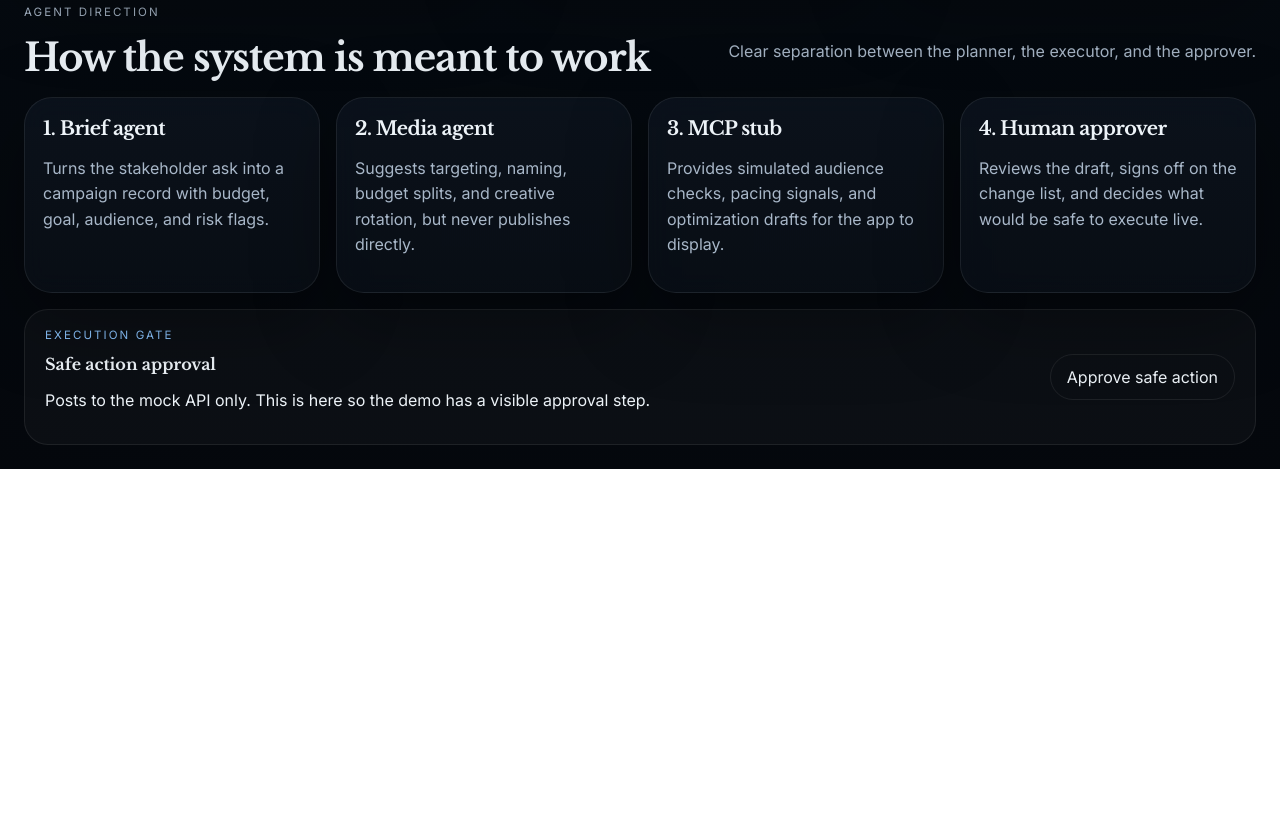
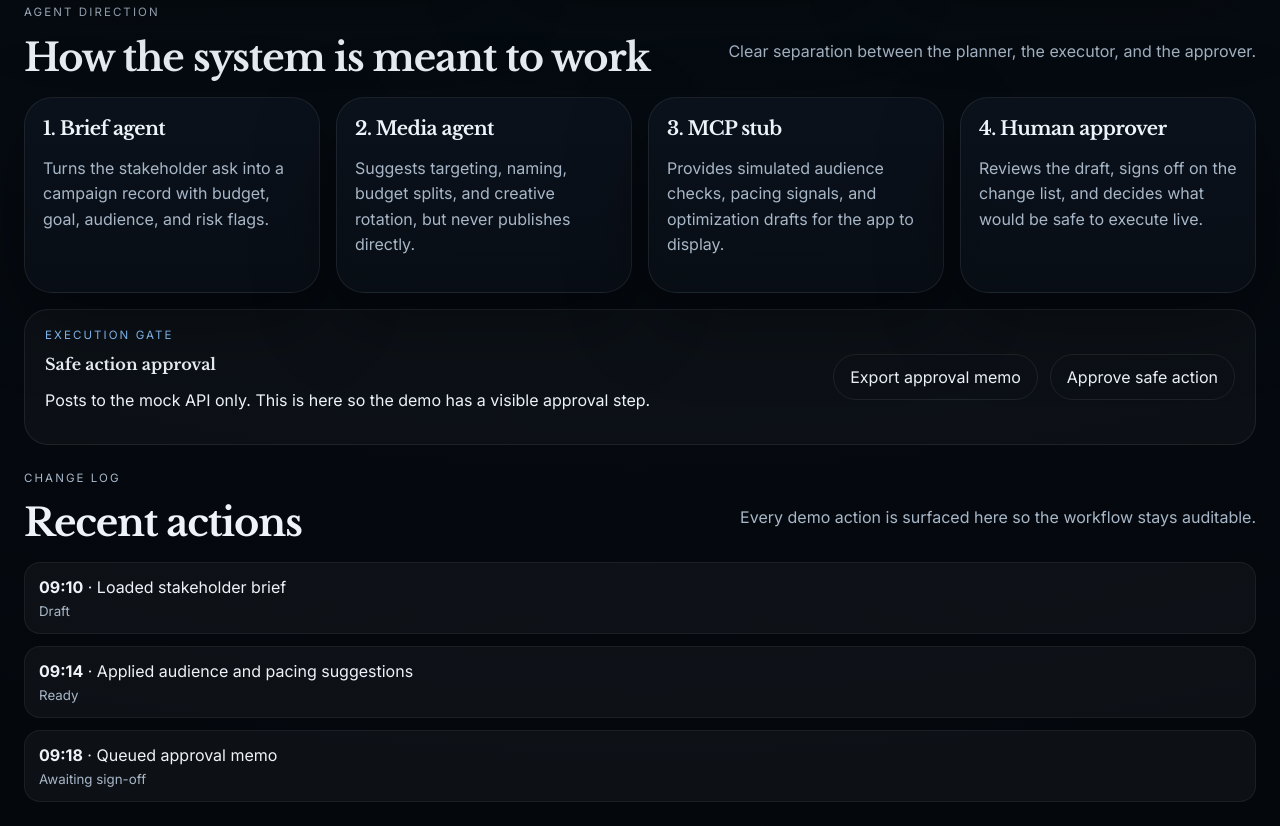
Before and after one commit to cw4444/linkedin-campaign-manager, a website built with Vite: page index.html in a window 1280 px wide. Shown: the part 1953-2779 px from the top of the page. Before the commit the page ends 2422 px from the top, so only its background shows below. Built offline with nearby package versions, Linux system fonts and the light colour scheme.

Commit message:
Add approval memo and changelog

```diff
--- a/index.html
+++ b/index.html
@@ -154,8 +154,20 @@
               <h4>Safe action approval</h4>
               <p>Posts to the mock API only. This is here so the demo has a visible approval step.</p>
             </div>
-            <button id="approveBtn" class="ghost">Approve safe action</button>
+            <div class="approval-actions">
+              <button id="exportMemoBtn" class="ghost">Export approval memo</button>
+              <button id="approveBtn" class="ghost">Approve safe action</button>
+            </div>
           </div>
+
+          <div class="section-head section-head-tight">
+            <div>
+              <p class="eyebrow">Change log</p>
+              <h3>Recent actions</h3>
+            </div>
+            <p>Every demo action is surfaced here so the workflow stays auditable.</p>
+          </div>
+          <div id="changeLog" class="changelog"></div>
         </section>
       </main>
     </div>
--- a/src/data.js
+++ b/src/data.js
@@ -20,3 +20,21 @@ export const brief = {
   window: "4 weeks",
   guardrails: ["No live writes", "Human approval required", "Read-only demo"],
 };
+
+export const changelog = [
+  {
+    time: "09:10",
+    item: "Loaded stakeholder brief",
+    status: "Draft",
+  },
+  {
+    time: "09:14",
+    item: "Applied audience and pacing suggestions",
+    status: "Ready",
+  },
+  {
+    time: "09:18",
+    item: "Queued approval memo",
+    status: "Awaiting sign-off",
+  },
+];
--- a/src/main.js
+++ b/src/main.js
@@ -1,8 +1,9 @@
-import { brief, campaigns as baseCampaigns, recommendations } from "./data.js";
+import { brief, campaigns as baseCampaigns, changelog as baseChangelog, recommendations } from "./data.js";
 import { buildStubPayload, getMetadataStubLog } from "./mcpStub.js";
 
 const state = {
   campaigns: structuredClone(baseCampaigns),
+  changelog: structuredClone(baseChangelog),
 };
 
 const money = (n) => `$${n.toLocaleString("en-US")}`;
@@ -56,6 +57,16 @@ function render() {
   document.getElementById("pipelineValue").textContent = `$${pipeline}K`;
   document.getElementById("riskValue").textContent = risk;
   document.getElementById("queueMeta").textContent = `${state.campaigns.length} active`;
+
+  const changelogWrap = document.getElementById("changeLog");
+  if (changelogWrap) {
+    changelogWrap.innerHTML = state.changelog
+      .map(
+        (entry) =>
+          `<div class="log-line"><strong>${entry.time}</strong> · ${entry.item}<small>${entry.status}</small></div>`
+      )
+      .join("");
+  }
 }
 
 async function submitBrief() {
@@ -92,6 +103,27 @@ async function approveSafeAction() {
   await fetch("/api/approve", { method: "POST" });
 }
 
+function exportApprovalMemo() {
+  const memo = {
+    title: "Approval memo",
+    generatedAt: new Date().toISOString(),
+    summary: "Safe actions reviewed for the LinkedIn Campaign Manager demo.",
+    approvedChanges: [
+      "Brief ingested",
+      "Audience and pacing suggestions reviewed",
+      "No live platform writes executed",
+    ],
+  };
+
+  const blob = new Blob([JSON.stringify(memo, null, 2)], { type: "application/json" });
+  const url = URL.createObjectURL(blob);
+  const link = document.createElement("a");
+  link.href = url;
+  link.download = "approval-memo.json";
+  link.click();
+  URL.revokeObjectURL(url);
+}
+
 document.getElementById("refreshBtn").addEventListener("click", render);
 document.getElementById("briefBtn").addEventListener("click", async () => {
   injectBrief();
@@ -99,5 +131,6 @@ document.getElementById("briefBtn").addEventListener("click", async () => {
 });
 
 document.getElementById("approveBtn").addEventListener("click", approveSafeAction);
+document.getElementById("exportMemoBtn").addEventListener("click", exportApprovalMemo);
 
 render();
--- a/styles.css
+++ b/styles.css
@@ -165,6 +165,13 @@ button {
   gap: 16px;
 }
 .approval h4 { margin: 0 0 8px; font-family: "Libre Baskerville", Georgia, serif; }
+.approval-actions { display: flex; gap: 12px; flex-wrap: wrap; }
+
+.section-head-tight { margin-top: 24px; }
+.changelog {
+  display: grid;
+  gap: 12px;
+}
 
 @media (max-width: 980px) {
   .topbar, .section-head, .hero, .grid, .roles { grid-template-columns: 1fr; flex-direction: column; align-items: start; }
```
Also changed, not shown: README.md, preview.png (added).
